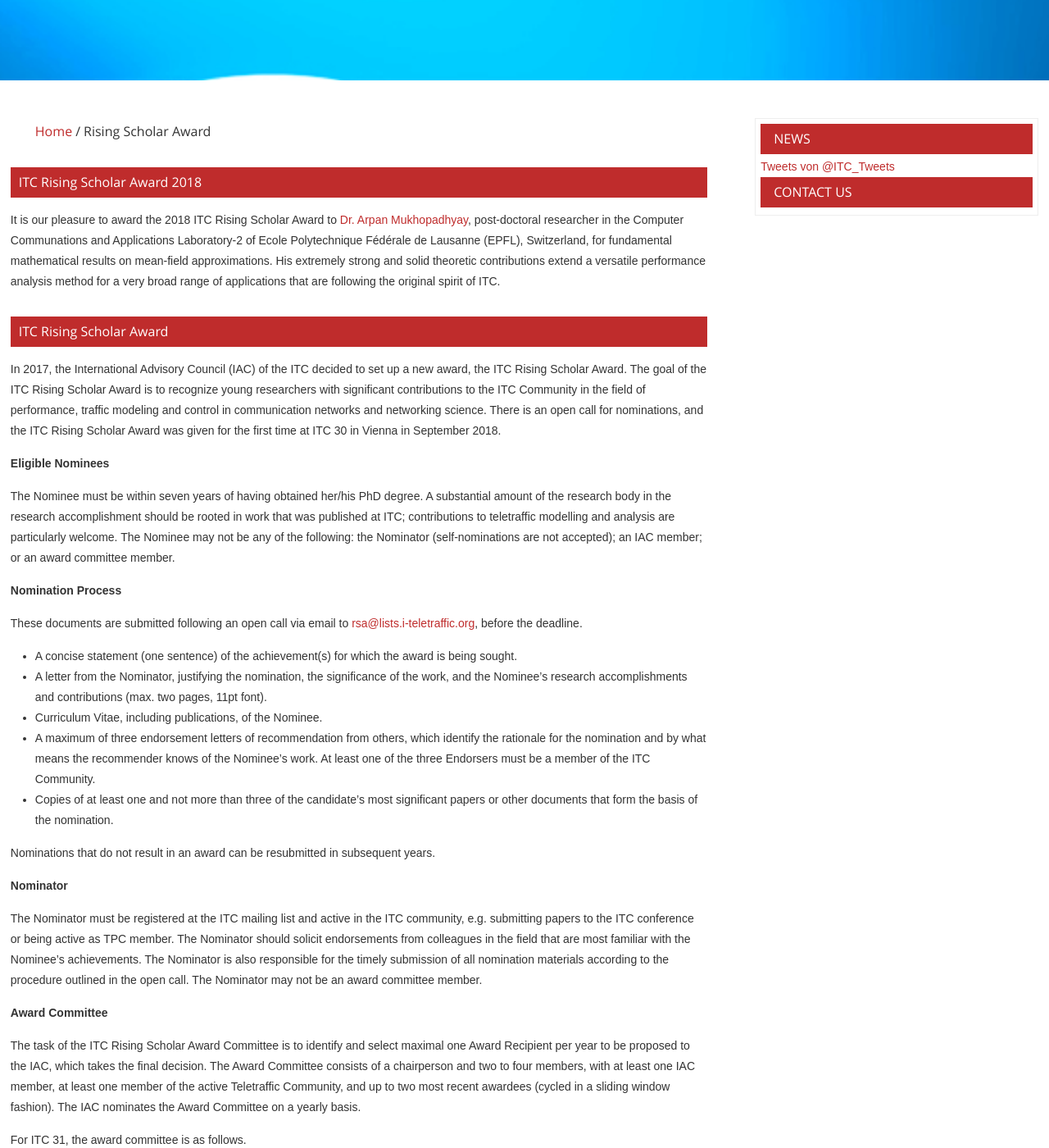
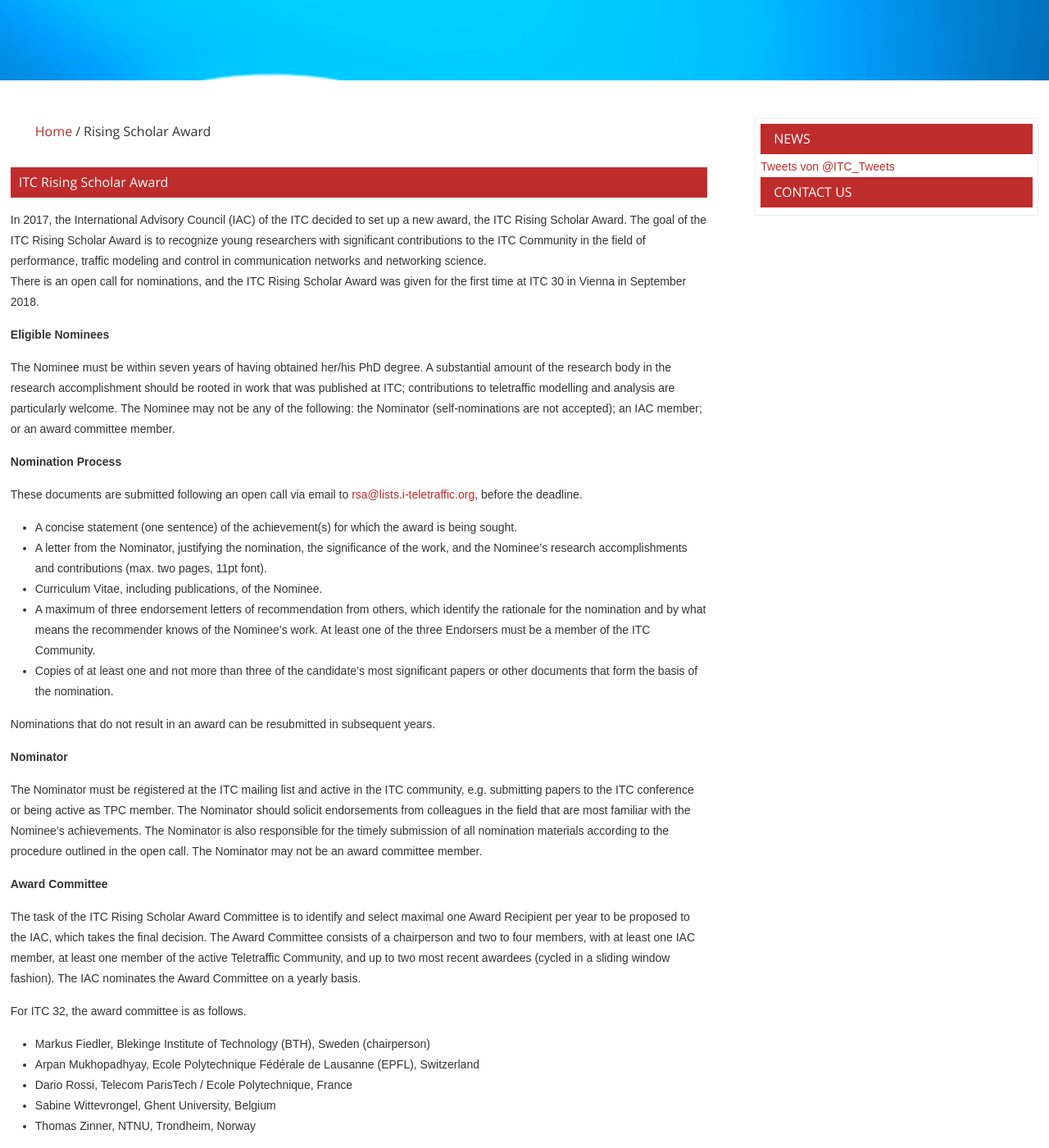
Before and after one commit to lsinfo3/itc-conference, a Jekyll site: the page built from awards/rising-scholar-award.md, in a window 1280 px wide and 1400 px high, scrolled down 442 px. Shown: the whole window at 82% size. Built offline with Jekyll 4.4.1, drawn with Linux system fonts in a browser that asks for light colours; comment, search, counter and statistics services are not loaded; some of the changed text lies outside the part shown.

Commit message:
Update rising scholar award page

```diff
--- a/awards/rising-scholar-award.md
+++ b/awards/rising-scholar-award.md
@@ -2,13 +2,9 @@
 title: Rising Scholar Award
 ---
 
-## ITC Rising Scholar Award 2018
-
-It is our pleasure to award the 2018 ITC Rising Scholar Award to [Dr. Arpan Mukhopadhyay](../bio/arpan-mukhopadhyay.html), post-doctoral researcher in the Computer Communations and Applications Laboratory-2 of Ecole Polytechnique Fédérale de Lausanne (EPFL), Switzerland, for fundamental mathematical results on mean-field approximations. His extremely strong and solid theoretic contributions extend a versatile performance analysis method for a very broad range of applications that are following the original spirit of ITC.
-
 ## ITC Rising Scholar Award
 
-In 2017, the International Advisory Council (IAC) of the ITC decided to set up a new award, the ITC Rising Scholar Award. The goal of the ITC Rising Scholar Award is to recognize young researchers with significant contributions to the ITC Community in the field of performance, traffic modeling and control in communication networks and networking science.
+In 2017, the International Advisory Council (IAC) of the ITC decided to set up a new award, the ITC Rising Scholar Award. The goal of the ITC Rising Scholar Award is to recognize young researchers with significant contributions to the ITC Community in the field of performance, traffic modeling and control in communication networks and networking science.<br/>
 There is an open call for nominations, and the ITC Rising Scholar Award was given for the first time at ITC 30 in Vienna in September 2018.
 
 **Eligible Nominees**
@@ -35,20 +31,23 @@ The Nominator must be registered at the ITC mailing list and active in the ITC c
 
 The task of the ITC Rising Scholar Award Committee is to identify and select maximal one Award Recipient per year to be proposed to the IAC, which takes the final decision. The Award Committee consists of a chairperson and two to four members, with at least one IAC member, at least one member of the active Teletraffic Community, and up to two most recent awardees (cycled in a sliding window fashion). The IAC nominates the Award Committee on a yearly basis.
 
-For ITC 31, the award committee is as follows.
+For ITC 32, the award committee is as follows.
 
-* John Daigle, University of Mississippi, USA
 * Markus Fiedler, Blekinge Institute of Technology (BTH), Sweden (chairperson)
-* Udo Krieger, University of Bamberg, Germany
 * Arpan Mukhopadhyay, Ecole Polytechnique Fédérale de Lausanne (EPFL), Switzerland
 * Dario Rossi, Telecom ParisTech / Ecole Polytechnique, France
+* Sabine Wittevrongel, Ghent University, Belgium
+* Thomas Zinner, NTNU, Trondheim, Norway
+
+
 
 **Award Recipient**<br/>
 The Award Recipient will receive a certificate. The Award will be published on the ITC web site.
 
-**Nomination Timeline for 2019**<br/>
-Deadline for nominations: March 15, 2019
+**Nomination Timeline for 2020**<br/>
+Deadline for nominations: April 15, 2020
+
 
 Nominations are to be sent to [rsa@lists.i-teletraffic.org](mailto:rsa@lists.i-teletraffic.org)
 
-Notifications by June 15, 2019
+Notifications by June 15, 2020
```
